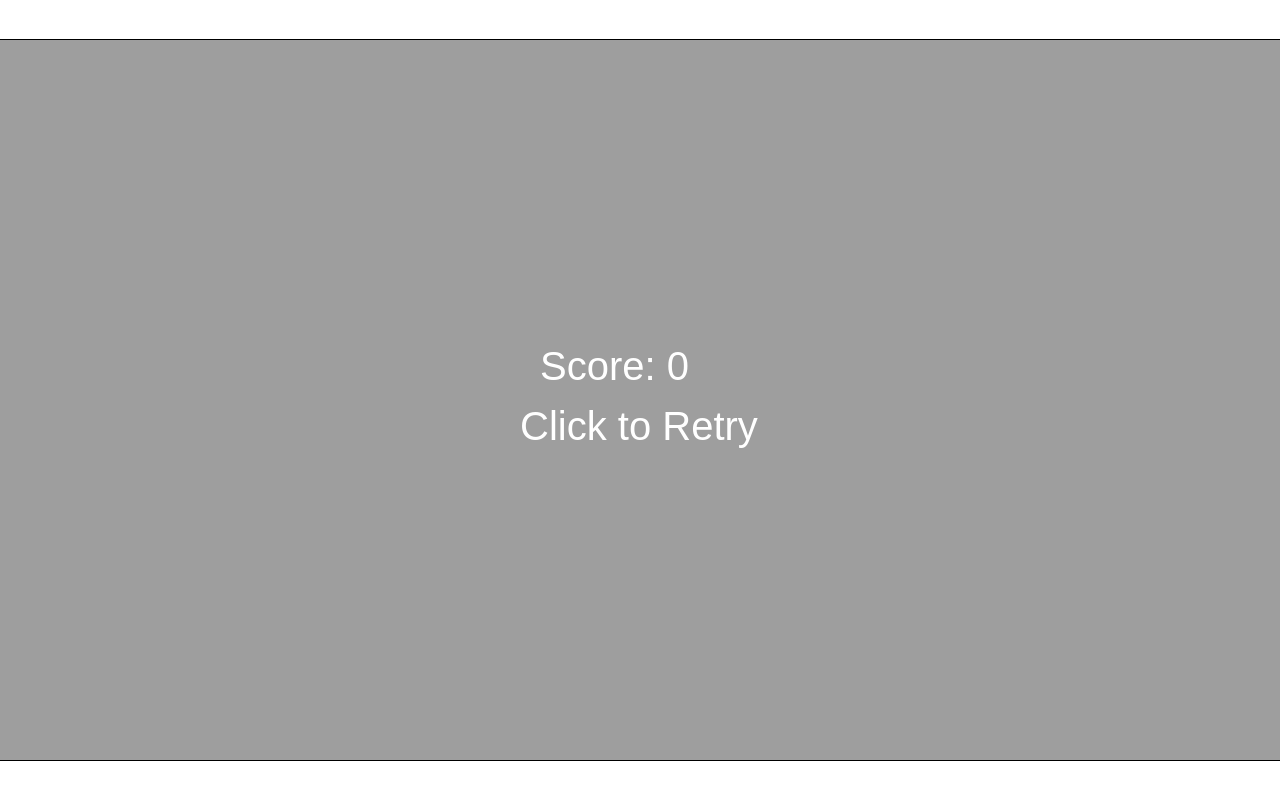
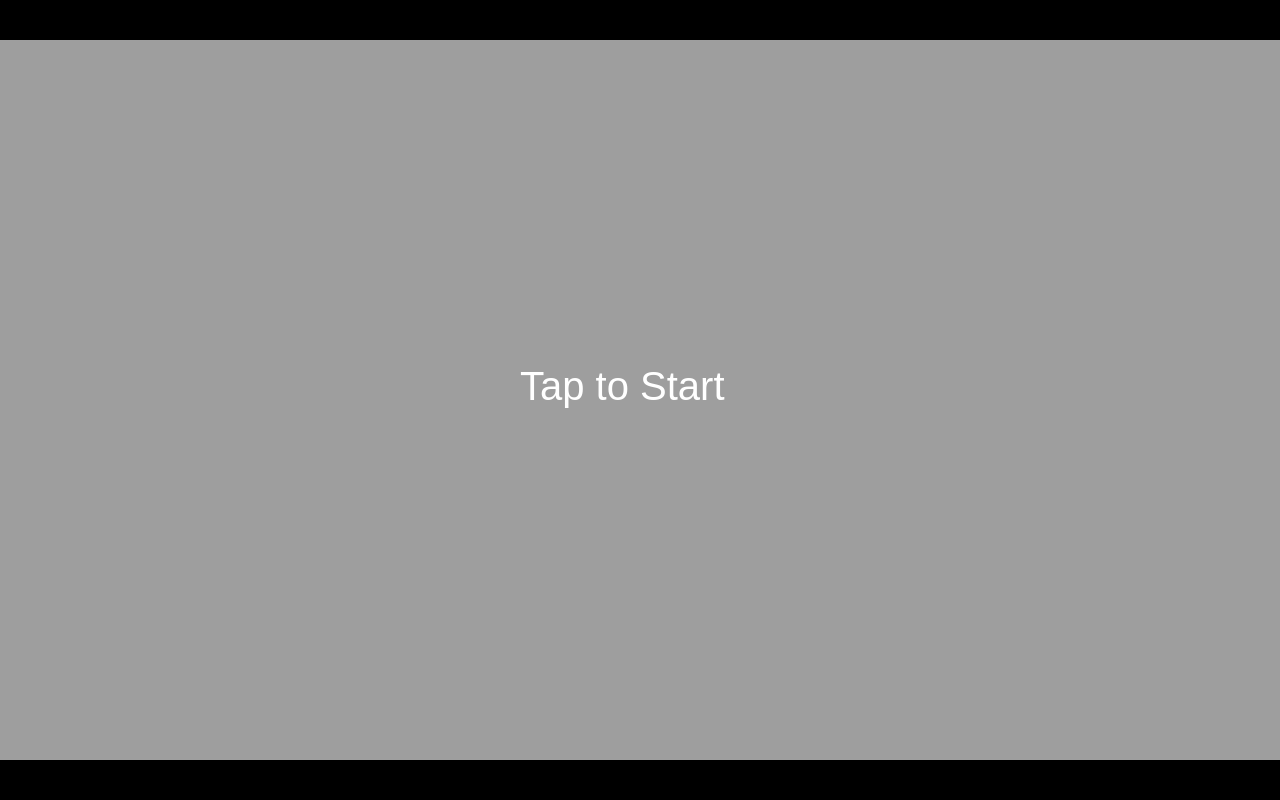
Before and after one commit to FartTeamCTO/Game-dev, a plain HTML site: page index.html in a window 1280 px wide. Drawn offline with Linux system fonts and the light colour scheme.

Commit message:
Add files via upload
FartFlap v.1.0 Beta
Test Vers

```diff
--- a/index.html
+++ b/index.html
@@ -2,13 +2,14 @@
 <html>
 <head>
     <title>Fart Flap 💨</title>
+    <meta name="viewport" content="width=device-width, initial-scale=1.0, maximum-scale=1.0, user-scalable=no">
     <style>
-        canvas { border: 1px solid black; }
-        body { display: flex; justify-content: center; align-items: center; height: 100vh; margin: 0; }
+        body { margin: 0; padding: 0; overflow: hidden; display: flex; justify-content: center; align-items: center; height: 100vh; background: #000; }
+        canvas { max-width: 100%; max-height: 100%; }
     </style>
 </head>
 <body>
-    <canvas id="gameCanvas" width="1280" height="720"></canvas>
+    <canvas id="gameCanvas"></canvas>
     <script>
         const canvas = document.getElementById('gameCanvas');
         const ctx = canvas.getContext('2d');
@@ -29,6 +30,9 @@
         const gameOverSound = new Audio('https://raw.githubusercontent.com/FartTeamCTO/Fart-Flap/main/deflating-baloon%20finish.mp3');
 
         // Game Variables
+        const DESIGN_WIDTH = 1280;
+        const DESIGN_HEIGHT = 720;
+        let scale = 1;
         let player = { x: 200, y: 360, vy: 0, width: 128, height: 128, jumping: false, puffTimer: 0 };
         let gravity = 0.5;
         let fartBoost = -12;
@@ -36,11 +40,41 @@
         let powerUps = [];
         let score = 0;
         let gameOver = false;
+        let gameStarted = false;
         let invincible = false;
         let rapidFire = false;
         let boostTimer = 0;
         let hasPlayedGameOverSound = false;
-        let lastGoldenTPSpawn = -10000; // Timestamp for cooldown
+        let lastGoldenTPSpawn = -10000;
+        let lastTime = 0;
+
+        // Resize Canvas
+        function resizeCanvas() {
+            const aspect = DESIGN_WIDTH / DESIGN_HEIGHT;
+            let w = window.innerWidth;
+            let h = window.innerHeight;
+            if (w / h > aspect) {
+                h = window.innerHeight;
+                w = h * aspect;
+            } else {
+                w = window.innerWidth;
+                h = w / aspect;
+            }
+            canvas.width = DESIGN_WIDTH;
+            canvas.height = DESIGN_HEIGHT;
+            canvas.style.width = `${w}px`;
+            canvas.style.height = `${h}px`;
+            scale = w / DESIGN_WIDTH;
+        }
+        window.addEventListener('resize', resizeCanvas);
+        resizeCanvas();
+
+        // Fullscreen Toggle
+        canvas.addEventListener('dblclick', () => {
+            if (!document.fullscreenElement) {
+                canvas.requestFullscreen().catch(err => console.log(err));
+            }
+        });
 
         // Start Game
         function startGame() {
@@ -48,20 +82,24 @@
             powerUps = [];
             score = 0;
             gameOver = false;
+            gameStarted = false;
             invincible = false;
             rapidFire = false;
             boostTimer = 0;
             hasPlayedGameOverSound = false;
             lastGoldenTPSpawn = -10000;
-            player.y = 360;
-            player.vy = 0;
+            player = { x: 200, y: 360, vy: 0, width: 128, height: 128, jumping: false, puffTimer: 0 };
             spawnObstacle();
             spawnPowerUp();
-            gameLoop();
+            lastTime = performance.now();
+            requestAnimationFrame(gameLoop);
         }
 
         // Player Movement
         function fart() {
+            if (!gameStarted) {
+                gameStarted = true;
+            }
             player.vy = rapidFire ? -8 : fartBoost;
             player.jumping = true;
             player.puffTimer = 15;
@@ -74,10 +112,10 @@
             const gap = 300;
             const type = Math.floor(Math.random() * 3);
             const height = type === 0 ? 200 : type === 1 ? 250 : 300;
-            const yPos = Math.random() * (canvas.height - height - gap - 150) + 75;
+            const yPos = Math.random() * (DESIGN_HEIGHT - height - gap - 150) + 75;
 
             obstacles.push({
-                x: canvas.width,
+                x: DESIGN_WIDTH,
                 y: yPos,
                 width: type === 0 ? 100 : type === 1 ? 120 : 160,
                 height: height,
@@ -90,10 +128,10 @@
         // Power-Up Spawning
         function spawnPowerUp() {
             const now = Date.now();
-            let type = Math.random() < 0.2 && (now - lastGoldenTPSpawn > 10000) ? 'goldenTP' : 'spicyBean'; // 20% chance, 10s cooldown
+            let type = Math.random() < 0.2 && (now - lastGoldenTPSpawn > 10000) ? 'goldenTP' : 'spicyBean';
             powerUps.push({
-                x: canvas.width + 500,
-                y: Math.random() * (canvas.height - 150) + 75,
+                x: DESIGN_WIDTH + 500,
+                y: Math.random() * (DESIGN_HEIGHT - 150) + 75,
                 width: 80,
                 height: 80,
                 type: type
@@ -101,28 +139,34 @@
             if (type === 'goldenTP') lastGoldenTPSpawn = now;
         }
 
-        // Game Loop
-        function gameLoop() {
-            if (gameOver) {
-                ctx.drawImage(gameOverImg, 0, 0, canvas.width, canvas.height);
+        // Game Loop with Delta Time
+        function gameLoop(currentTime) {
+            const deltaTime = (currentTime - lastTime) / 1000; // Seconds
+            lastTime = currentTime;
+
+            ctx.clearRect(0, 0, canvas.width, canvas.height);
+            ctx.drawImage(backgroundImg, 0, 0, DESIGN_WIDTH, DESIGN_HEIGHT);
+
+            if (!gameStarted) {
+                ctx.fillStyle = 'white';
+                ctx.font = '40px Arial';
+                ctx.fillText('Tap to Start', 520, 360);
+                ctx.drawImage(playerIdleImg, player.x - player.width / 2, player.y - player.height / 2, player.width, player.height);
+            } else if (gameOver) {
+                ctx.drawImage(gameOverImg, 0, 0, DESIGN_WIDTH, DESIGN_HEIGHT);
                 ctx.fillStyle = 'white';
                 ctx.font = '40px Arial';
                 ctx.fillText(`Score: ${score}`, 540, 340);
-                ctx.fillText('Click to Retry', 520, 400);
+                ctx.fillText('Tap to Retry', 520, 400);
                 if (!hasPlayedGameOverSound) {
                     gameOverSound.play();
                     hasPlayedGameOverSound = true;
                 }
-                return;
-            }
-
-            // Draw Background
-            ctx.drawImage(backgroundImg, 0, 0, canvas.width, canvas.height);
-
-            // Player Physics
-            player.vy += gravity;
-            player.y += player.vy;
-            if (player.y + player.height > canvas.height + 100) {
+            } else {
+                // Player Physics with Delta Time
+                player.vy += gravity * deltaTime * 60; // Normalized to 60fps
+                player.y += player.vy * deltaTime * 60;
+                if (player.y + player.height > DESIGN_HEIGHT + 100) {
                     gameOver = true;
                     if (!hasPlayedGameOverSound) {
                         gameOverSound.play();
@@ -134,14 +178,14 @@
                 const playerImg = player.jumping ? playerJumpImg : playerIdleImg;
                 if (player.puffTimer > 0) {
                     ctx.drawImage(fartPuffImg, player.x - 80, player.y, 80, 80);
-                player.puffTimer--;
+                    player.puffTimer -= deltaTime * 60;
                 }
                 ctx.drawImage(playerImg, player.x - player.width / 2, player.y - player.height / 2, player.width, player.height);
 
                 // Obstacles
                 for (let i = obstacles.length - 1; i >= 0; i--) {
                     let obs = obstacles[i];
-                obs.x -= 3;
+                    obs.x -= 3 * deltaTime * 60;
 
                     let img = obs.type === 0 ? toiletPaperImg : obs.type === 1 ? gasMaskImg : airFreshenerImg;
                     ctx.drawImage(img, obs.x, obs.y, obs.width, obs.height);
@@ -164,7 +208,7 @@
                     }
 
                     // Air Freshener Slow Effect
-                if (obs.type === 2 && Math.abs(player.x - obs.x) < 200) player.vy += 0.1;
+                    if (obs.type === 2 && Math.abs(player.x - obs.x) < 200) player.vy += 0.1 * deltaTime * 60;
 
                     // Score
                     if (!obs.passed && obs.x + obs.width < player.x) {
@@ -178,7 +222,7 @@
                 // Power-Ups
                 for (let i = powerUps.length - 1; i >= 0; i--) {
                     let pu = powerUps[i];
-                pu.x -= 3;
+                    pu.x -= 3 * deltaTime * 60;
                     let puImg = pu.type === 'spicyBean' ? spicyBeanImg : goldenTPImg;
                     ctx.drawImage(puImg, pu.x - pu.width / 2, pu.y - pu.height / 2, pu.width, pu.height);
 
@@ -199,29 +243,37 @@
                 }
 
                 // Spawn Logic
-            if (obstacles.length === 0 || obstacles[obstacles.length - 1].x < canvas.width - 600) {
+                if (obstacles.length === 0 || obstacles[obstacles.length - 1].x < DESIGN_WIDTH - 600) {
                     spawnObstacle();
                 }
-            if (powerUps.length === 0 || powerUps[powerUps.length - 1].x < canvas.width - 1200) { // Wider spawn gap
+                if (powerUps.length === 0 || powerUps[powerUps.length - 1].x < DESIGN_WIDTH - 1200) {
                     spawnPowerUp();
                 }
 
                 // Boost Timer (Unused)
                 if (boostTimer > 0) {
-                boostTimer--;
-                if (boostTimer === 0) fartBoost = -12;
+                    boostTimer -= deltaTime * 60;
+                    if (boostTimer <= 0) fartBoost = -12;
                 }
 
                 // Draw Score
                 ctx.fillStyle = 'black';
                 ctx.font = '30px Arial';
                 ctx.fillText(`Score: ${score}`, 20, 40);
+            }
 
             requestAnimationFrame(gameLoop);
         }
 
-        // Event Listeners
-        canvas.addEventListener('click', () => {
+        // Event Listener for Mobile
+        canvas.addEventListener('touchstart', (e) => {
+            e.preventDefault();
+            if (gameOver) startGame();
+            else fart();
+        }, { passive: false });
+
+        // Fallback for Desktop
+        canvas.addEventListener('click', (e) => {
             if (gameOver) startGame();
             else fart();
         });
```
Lines whose indentation alone changed are shown as unchanged.
